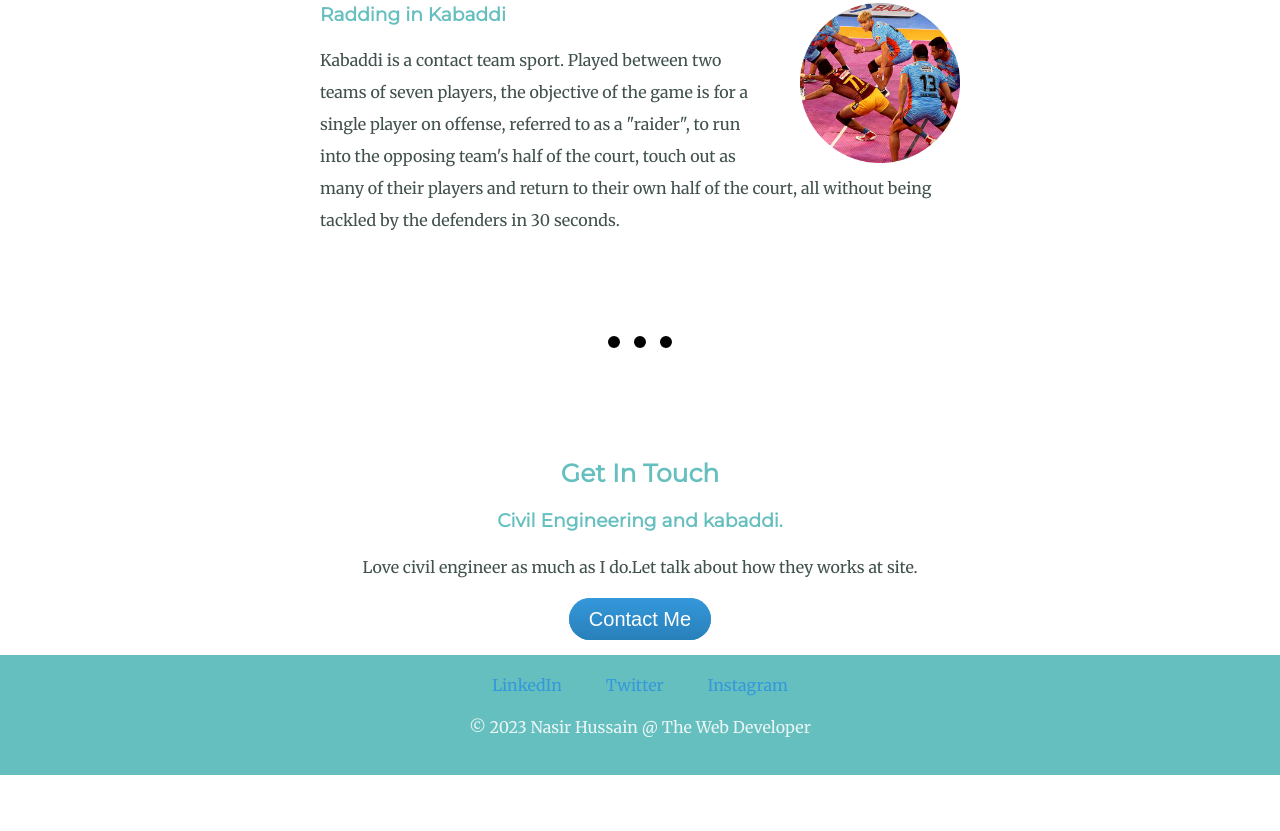
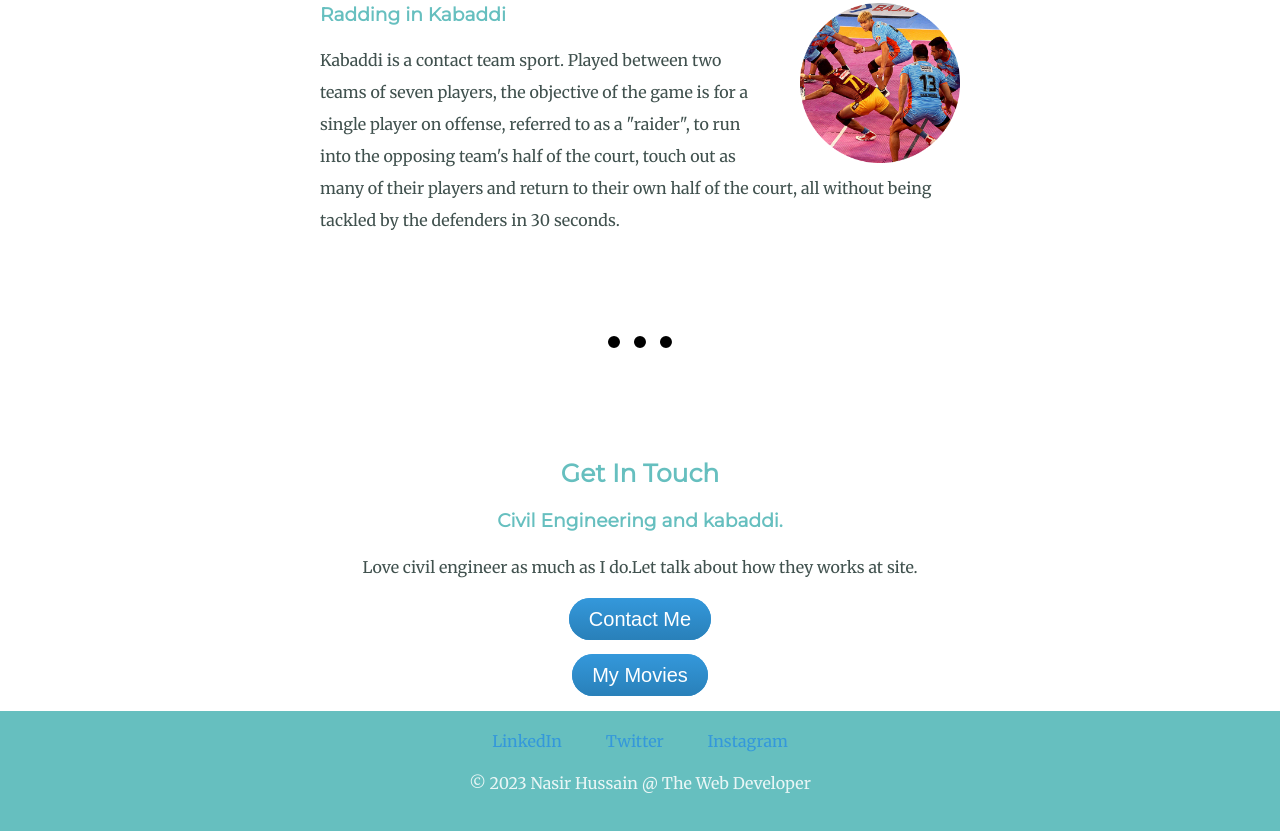
Before and after one commit to nasir60054/cv, a plain HTML site: page index.html in a window 1280 px wide. Shown: the part 2001-2832 px from the top of the page. Before the commit the page ends 2776 px from the top, so only its background shows below. Drawn offline with Linux system fonts and the light colour scheme.

Commit message:
Update index.html

```diff
--- a/index.html
+++ b/index.html
@@ -47,6 +47,7 @@
       </div>
       <div>
          <p><a class="btn" href="frontpage.html">Contact Me</a></p>
+         <p><a class="btn" href="hobbies.html">My Movies</a></p>
       </div>
     </div>
     <div class="bottom-container">
```
